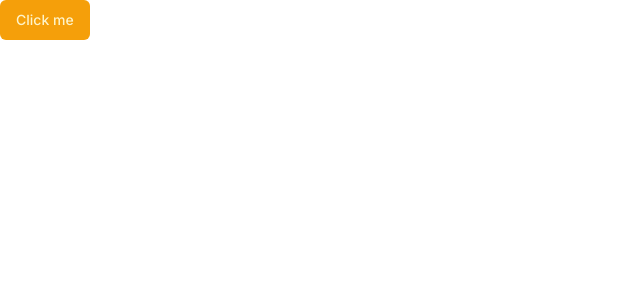
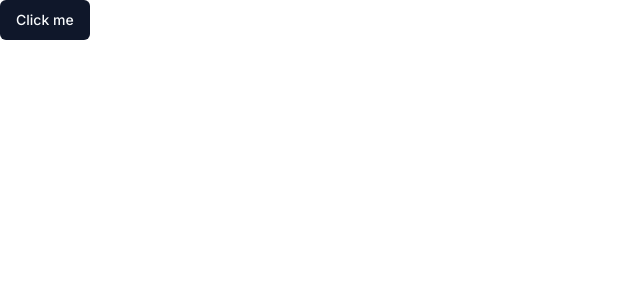
Before and after one commit to salimdellali/construction-services-reviews-sentiment-analyzer, a Next.js app: page / in a window 1280 px wide. Shown: the top 300 px of the page, without its empty margins (0-640 px from the left). Built offline with nearby package versions, Linux system fonts and the light colour scheme.

Commit message:
enable light or dark mode based on the system

```diff
--- a/package.json
+++ b/package.json
@@ -14,6 +14,7 @@
     "clsx": "^2.1.1",
     "lucide-react": "^0.411.0",
     "next": "14.2.5",
+    "next-themes": "^0.3.0",
     "react": "^18",
     "react-dom": "^18",
     "tailwind-merge": "^2.4.0",
--- a/src/app/layout.tsx
+++ b/src/app/layout.tsx
@@ -3,6 +3,7 @@
 import "./globals.css"
 
 import { cn } from "@/lib/utils"
+import { ThemeProvider } from "../components/theme-provider"
 
 const fontSans = FontSans({
   subsets: ["latin"],
@@ -27,7 +28,14 @@
           fontSans.variable
         )}
       >
-        {children}
+        <ThemeProvider
+          attribute="class"
+          defaultTheme="system"
+          enableSystem
+          disableTransitionOnChange
+        >
+          {children}
+        </ThemeProvider>
       </body>
     </html>
   )
--- a/src/app/page.tsx
+++ b/src/app/page.tsx
@@ -1,5 +1,5 @@
 import { Button } from "@/components/ui/button"
 
 export default function Home() {
-  return <Button variant="warning">Click me</Button>
+  return <Button>Click me</Button>
 }
--- /dev/null
+++ b/src/components/theme-provider.tsx
@@ -0,0 +1,9 @@
+"use client"
+
+import * as React from "react"
+import { ThemeProvider as NextThemesProvider } from "next-themes"
+import { type ThemeProviderProps } from "next-themes/dist/types"
+
+export function ThemeProvider({ children, ...props }: ThemeProviderProps) {
+  return <NextThemesProvider {...props}>{children}</NextThemesProvider>
+}
```
Also changed, not shown: 1 other file (tests, documents, lock files or other folders).
